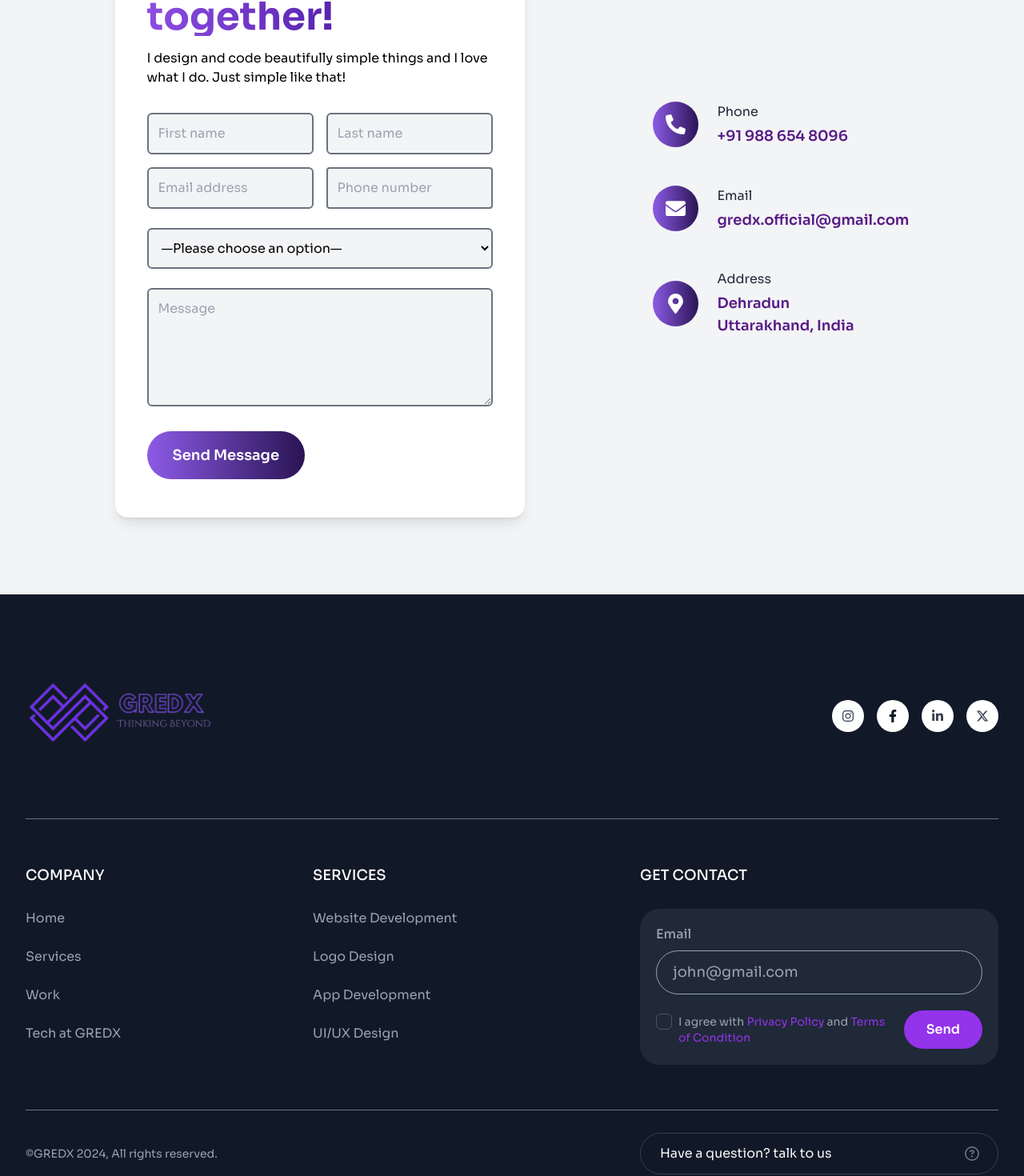
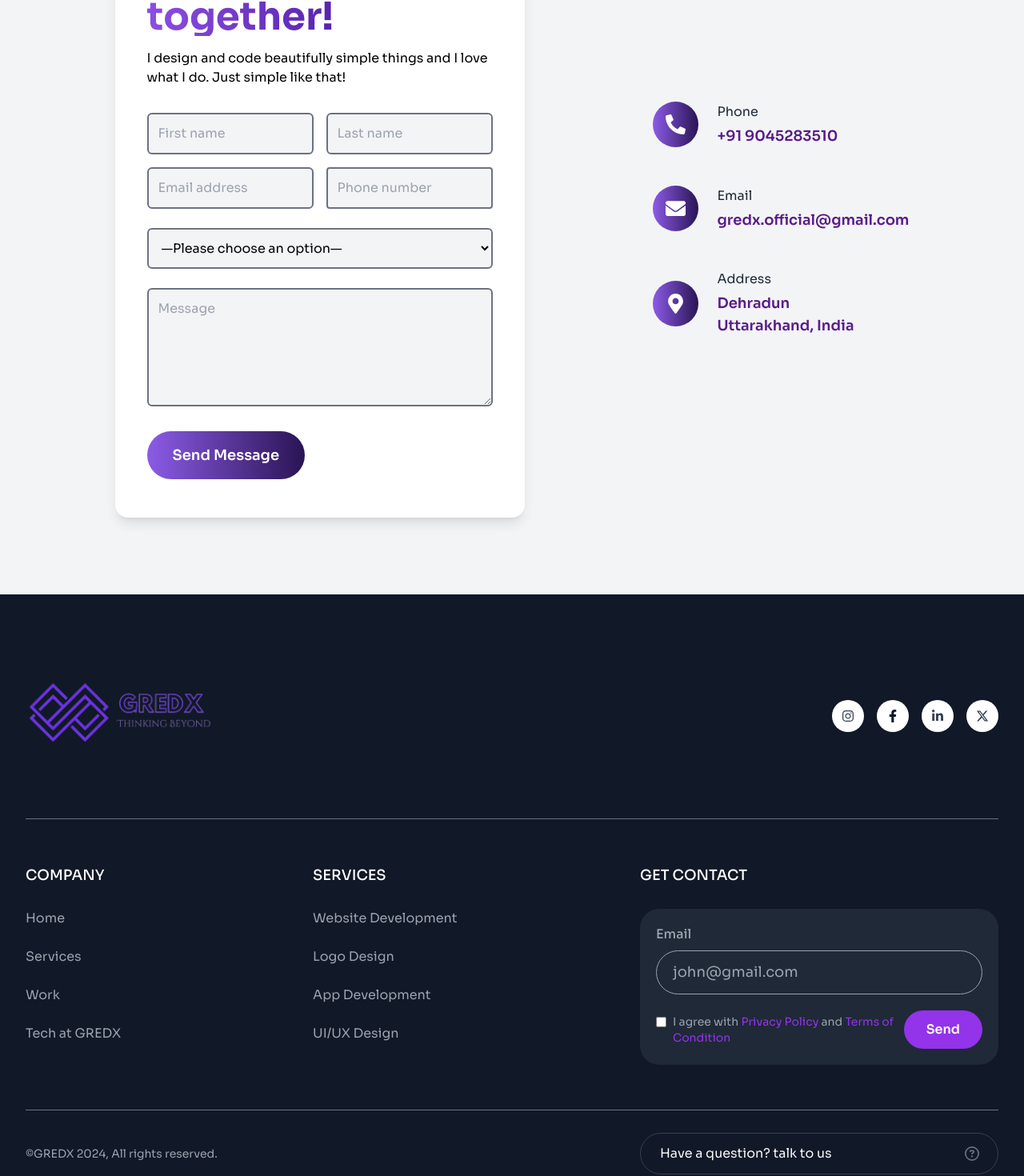
Before and after one commit to formascholar0007/Portfolio, a React (Vite) app: page / in a window 1280 px wide. Shown: the part 7684-9154 px from the top of the page at 80% size. Built offline with nearby package versions, Linux system fonts and the light colour scheme.

Commit message:
adding new things

```diff
--- a/src/components/ContactForm.jsx
+++ b/src/components/ContactForm.jsx
@@ -123,7 +123,7 @@ const ContactForm = () => {
                 href="tel:+01-123-654-8096"
                 className="text-purple-900 font-semibold text-lg hover:text-purple-500"
               >
-                +91 988 654 8096
+                +91 9045283510
               </a>
             </div>
           </li>
--- a/src/components/Footer.jsx
+++ b/src/components/Footer.jsx
@@ -199,9 +199,7 @@ function Footer() {
                     <input
                       id="checked-checkbox"
                       type="checkbox"
-                      value=""
-                      className="w-5 h-5 aspect-square appearance-none cursor-pointer border border-gray-600 bg-transparent  rounded-md mr-2 hover:border-gray-400 hover:bg-gray-900 checked:bg-no-repeat checked:bg-center checked:border-gray-400 checked:bg-gray-800"
-                      checked=""
+                      className="rounded-full  mt-1 mr-2"
                     />
                     <label
                       for="checked-checkbox"
```
